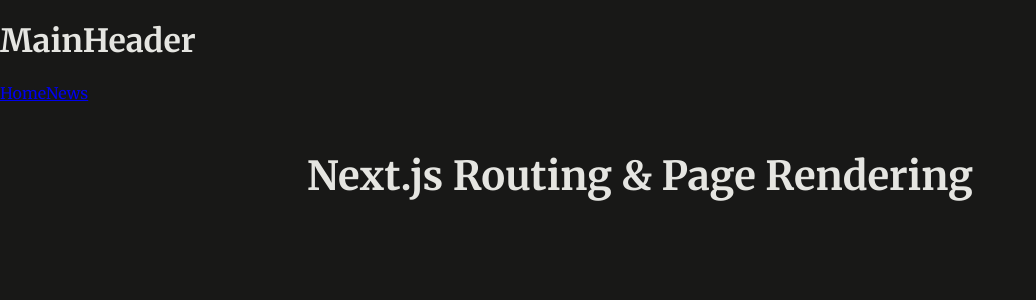
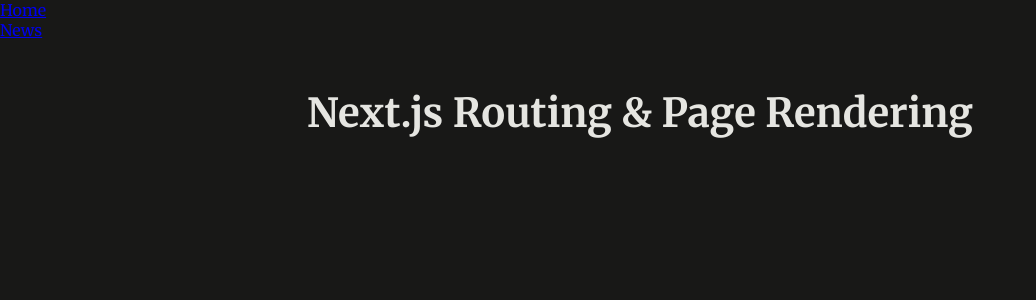
Before and after one commit to aliaksandrsen/routing-rendering, a Next.js app: page / in a window 1280 px wide. Shown: the top 300 px of the page, without its empty margins (0-1036 px from the left). Built offline with nearby package versions, Linux system fonts and the light colour scheme.

Commit message:
add MainHeader component

```diff
--- a/app/layout.js
+++ b/app/layout.js
@@ -1,5 +1,5 @@
 import './globals.css';
-import MainHeader from '@/components/main-header/main-header';
+import MainHeader from '@/components/main-header';
 
 export const metadata = {
   title: 'Next.js Page Routing & Rendering',
--- /dev/null
+++ b/components/main-header.js
@@ -0,0 +1,16 @@
+import Link from 'next/link';
+
+export default function MainHeader() {
+  return (
+    <header>
+      <ul>
+        <li>
+          <Link href="/">Home</Link>
+        </li>
+        <li>
+          <Link href="/news">News</Link>
+        </li>
+      </ul>
+    </header>
+  );
+}
--- a/components/main-header/main-header.js
+++ /dev/null
@@ -1,11 +0,0 @@
-import Link from 'next/link';
-
-export default function MainHeader() {
-  return (
-    <div>
-      <h1>MainHeader</h1>
-      <Link href="/">Home</Link>
-      <Link href="/news">News</Link>
-    </div>
-  );
-}
```
